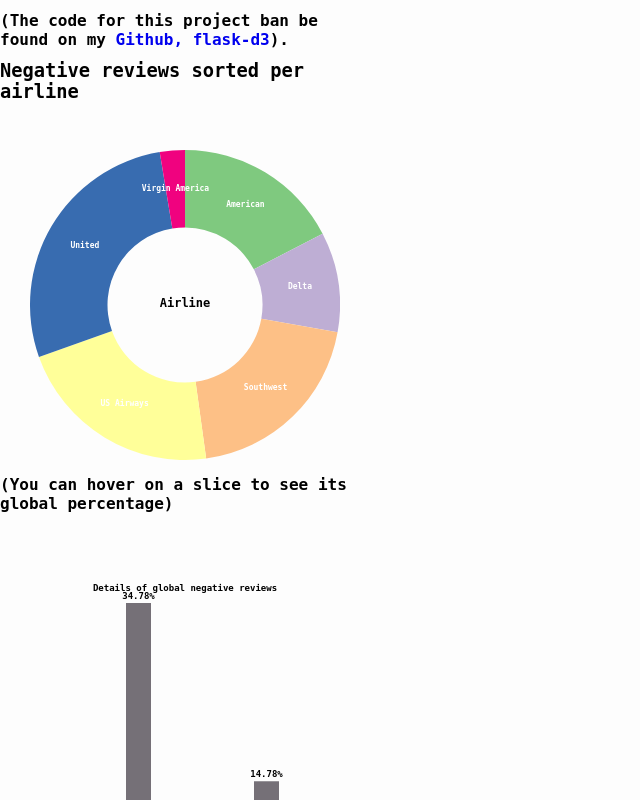
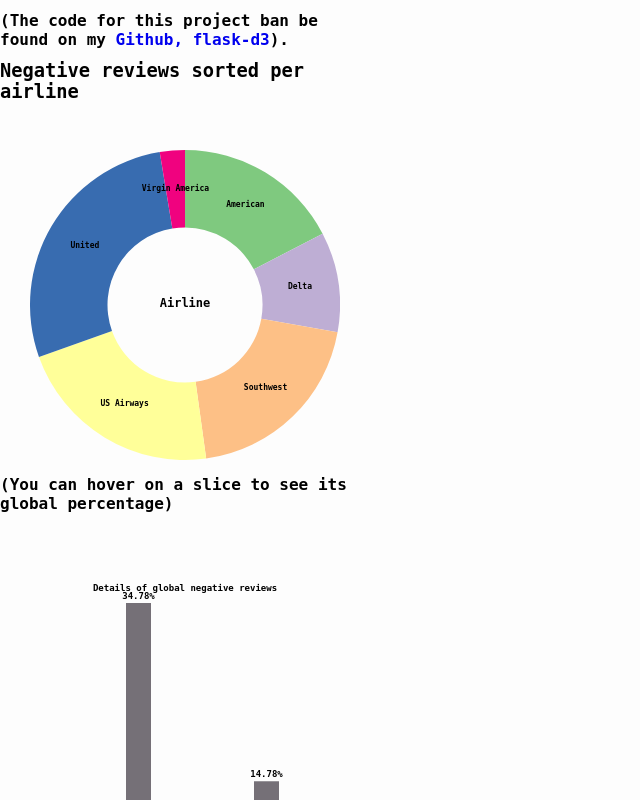
Before and after one commit to krallnyx/csc-40088-flask-d3, a Flask app: page /creative in a window 1280 px wide. Shown: the whole page, without its empty margins (0-640 px from the left). Run offline with Flask 2, Linux system fonts and the light colour scheme.

Commit message:
change text colour on slices to black

```diff
--- a/static/css/style.css
+++ b/static/css/style.css
@@ -75,7 +75,7 @@ a {
 .slice {
     font-size: 8px;
     font-family: "Roboto Mono", monospace;
-    fill: white;
+    fill: black;
     font-weight: bold;
     cursor: pointer;
 }
```
